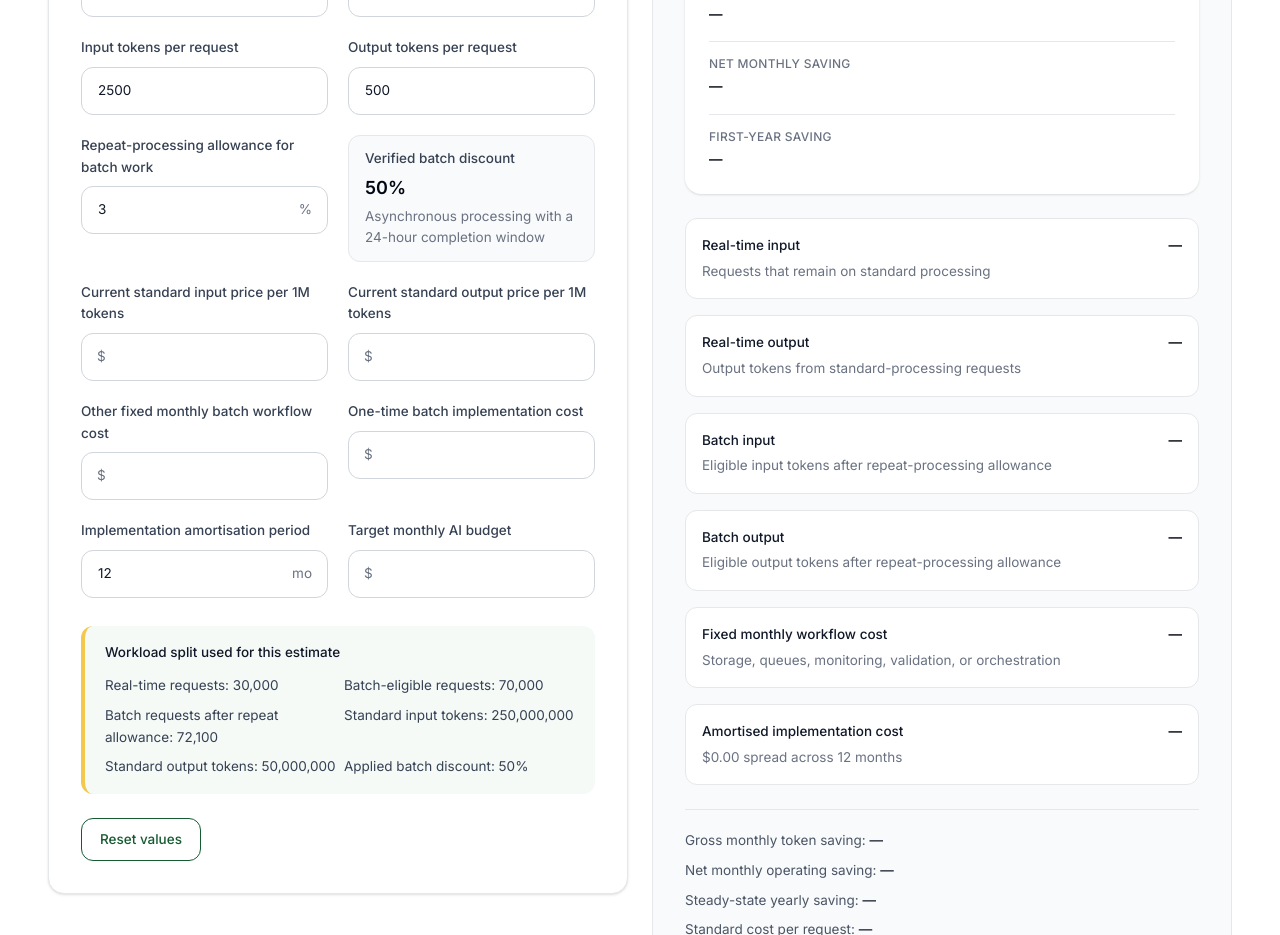
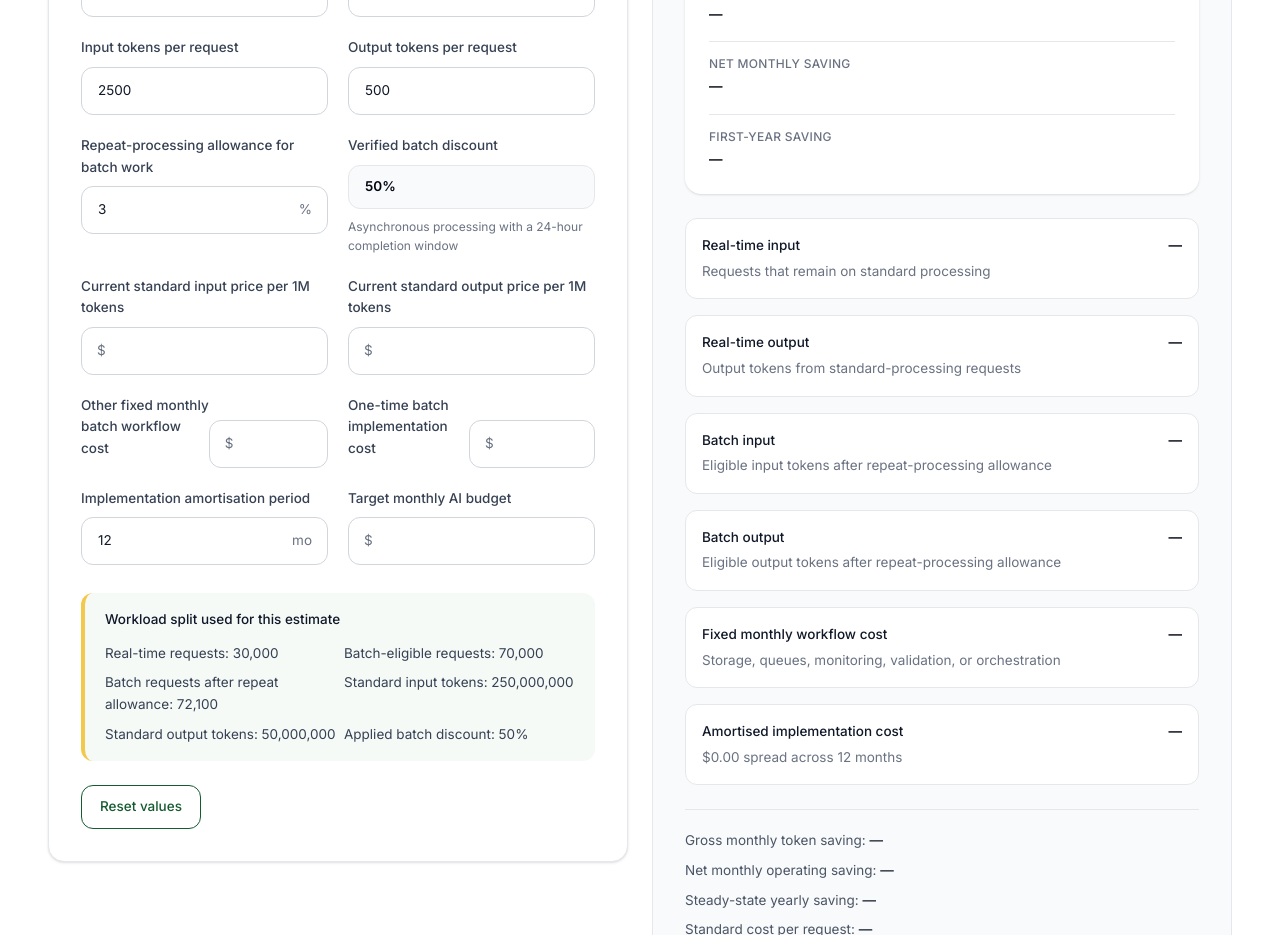
Before and after one commit to vaarunsonawwane-ops/beeija, a Next.js app: page /tools/ai-batch-api-savings-calculator in a window 1280 px wide. Shown: the part 800-1735 px from the top of the page. Built offline with nearby package versions, Linux system fonts and the light colour scheme.

Commit message:
Update ToolClient.tsx

```diff
--- a/app/tools/ai-batch-api-savings-calculator/ToolClient.tsx
+++ b/app/tools/ai-batch-api-savings-calculator/ToolClient.tsx
@@ -406,14 +406,18 @@ export default function ToolClient() {
               suffix="%"
             />
           ) : (
-            <div className="rounded-xl border border-gray-200 bg-gray-50 px-4 py-3">
-              <p className="text-sm font-medium text-gray-700">
+            <div className="min-w-0">
+              <p className="mb-2 text-sm font-medium text-gray-700">
                 Verified batch discount
               </p>
-              <p className="mt-1 text-lg font-semibold text-gray-950">
+
+              <div className="flex h-11 min-w-0 items-center rounded-xl border border-gray-200 bg-gray-50 px-4">
+                <p className="break-words text-sm font-semibold text-gray-950 [overflow-wrap:anywhere]">
                   {formatVisibleNumber(result.discountPercent)}%
                 </p>
-              <p className="mt-1 text-sm leading-relaxed text-gray-500">
+              </div>
+
+              <p className="mt-2 break-words text-xs leading-relaxed text-gray-500 [overflow-wrap:anywhere]">
                 {result.selectedProvider.note}
               </p>
             </div>
@@ -437,6 +441,7 @@ export default function ToolClient() {
             prefix="$"
           />
 
+          <div className="min-w-0 [&_label]:flex [&_label]:min-h-10 [&_label]:items-end">
             <BeeijaNumberField
               label="Other fixed monthly batch workflow cost"
               value={fixedMonthlyBatchCost}
@@ -445,7 +450,9 @@ export default function ToolClient() {
               step="1"
               prefix="$"
             />
+          </div>
 
+          <div className="min-w-0 [&_label]:flex [&_label]:min-h-10 [&_label]:items-end">
             <BeeijaNumberField
               label="One-time batch implementation cost"
               value={oneTimeImplementationCost}
@@ -454,6 +461,7 @@ export default function ToolClient() {
               step="1"
               prefix="$"
             />
+          </div>
 
           <BeeijaNumberField
             label="Implementation amortisation period"
```
Lines whose indentation alone changed are shown as unchanged.
